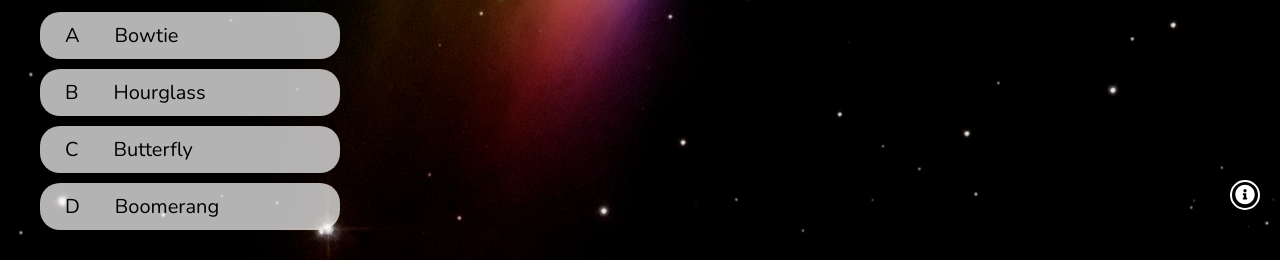
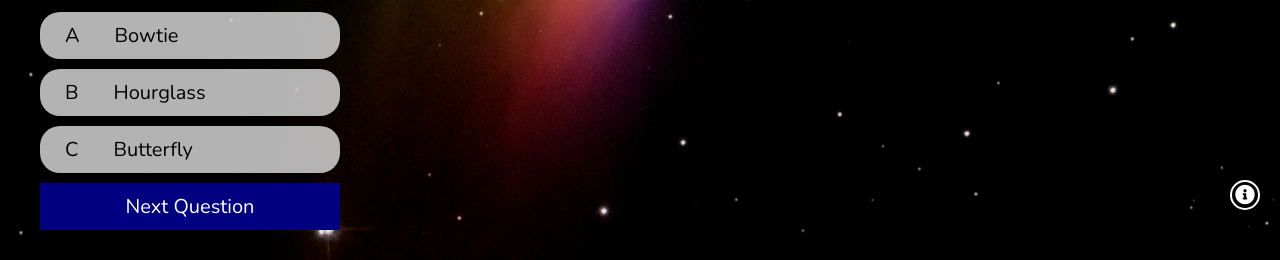
Before and after one commit to justinlauzon/astronomy-quiz, a plain HTML site: page game.html in a window 1280 px wide. Shown: the part 540-800 px from the top of the page. Drawn offline with nearby package versions, Linux system fonts and the light colour scheme.

Commit message:
add next button, edit required

```diff
--- a/game.css
+++ b/game.css
@@ -43,6 +43,7 @@ body {
 #game {
     position: absolute;
     left: 4rem;
+    /* bottom: 4rem; */
 }
 
 .game-tabs {
@@ -111,6 +112,19 @@ body {
     display: none;
 }
 
+.next-button {
+    background-color: navy;
+    padding: 1rem 2rem;
+    font-size: 2rem;
+    text-align: center;
+    cursor: pointer;
+    /* opacity: 0; */
+    position: absolute;
+    bottom: 0;
+    width: 100%;
+    /* visibility: hidden;     */
+}
+
 .fa-info-circle {
     position: absolute;
     top: 50%;
@@ -146,9 +160,7 @@ body {
 }
 
 .choice-wrapper {
-    /* display: flex;
-    justify-content: space-between;
-    width: 150rem; */
+    position: relative;
 }
 
 .choice-prefix {
--- a/game.html
+++ b/game.html
@@ -22,6 +22,7 @@
         </div>
         <div class="info"><i class="fas fa-info-circle"></i></div>
         <div class="info-box"></div>
+
         <div id="game" class="move-from-left">
             <div id="hud">
                 <div class="hud-item">
@@ -55,10 +56,11 @@
                     <p class="choice-prefix">C</p>
                     <p class="choice-text" data-number="3">Choice 3</p>
                 </div>
-                <div class="choice-container">
+                <div class="choice-container margin-bottom-big">
                     <p class="choice-prefix">D</p>
                     <p class="choice-text" data-number="4">Choice 4</p>
                 </div>
+                <div class="next-button">Next Question</div>
             </div>
         </div>
     </div>
--- a/style.css
+++ b/style.css
@@ -61,6 +61,7 @@ h2 {
 .justify-center {justify-content: center}
 .align-items {align-items: center}
 .hidden {display: none}
+.margin-bottom-big {margin-bottom: 4rem;}
 
 .btn {
     font-size: 2.4rem;
```
